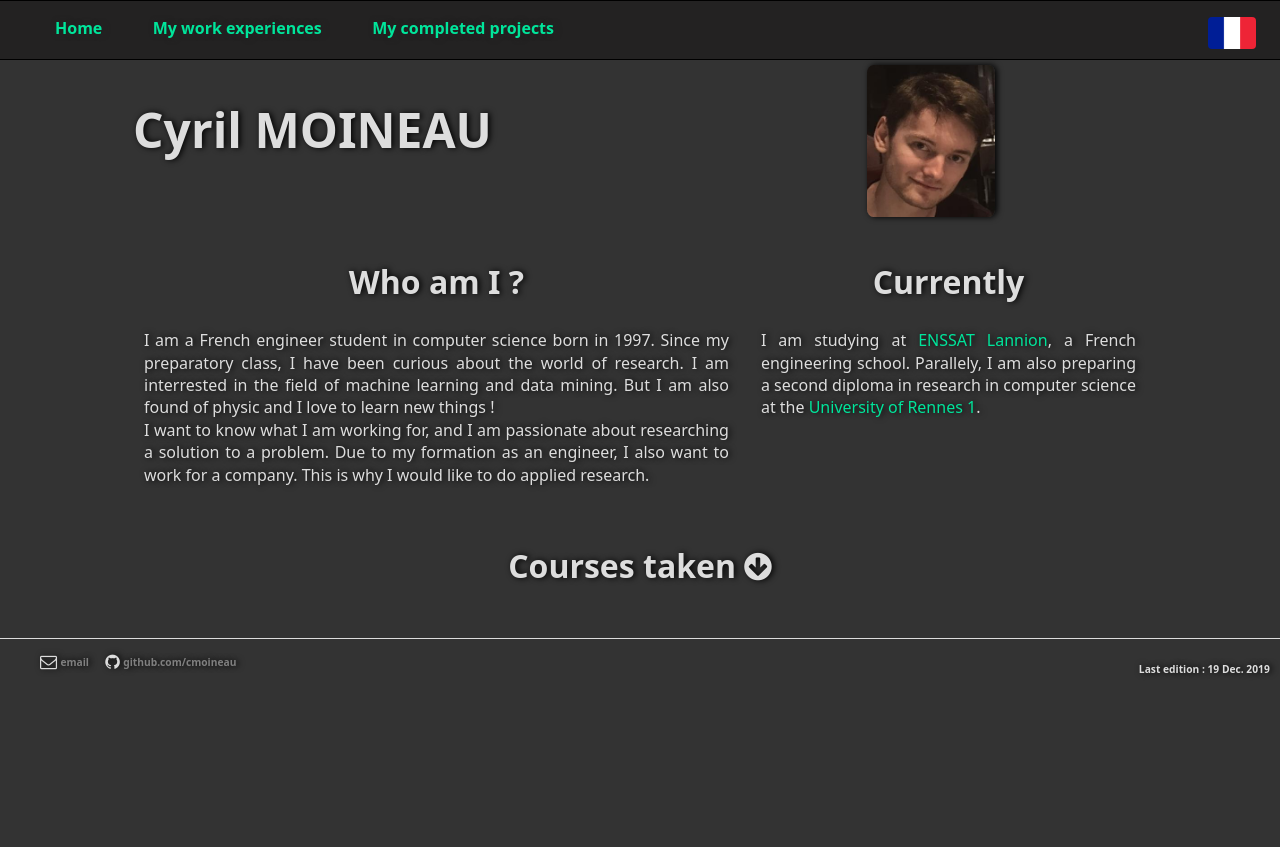
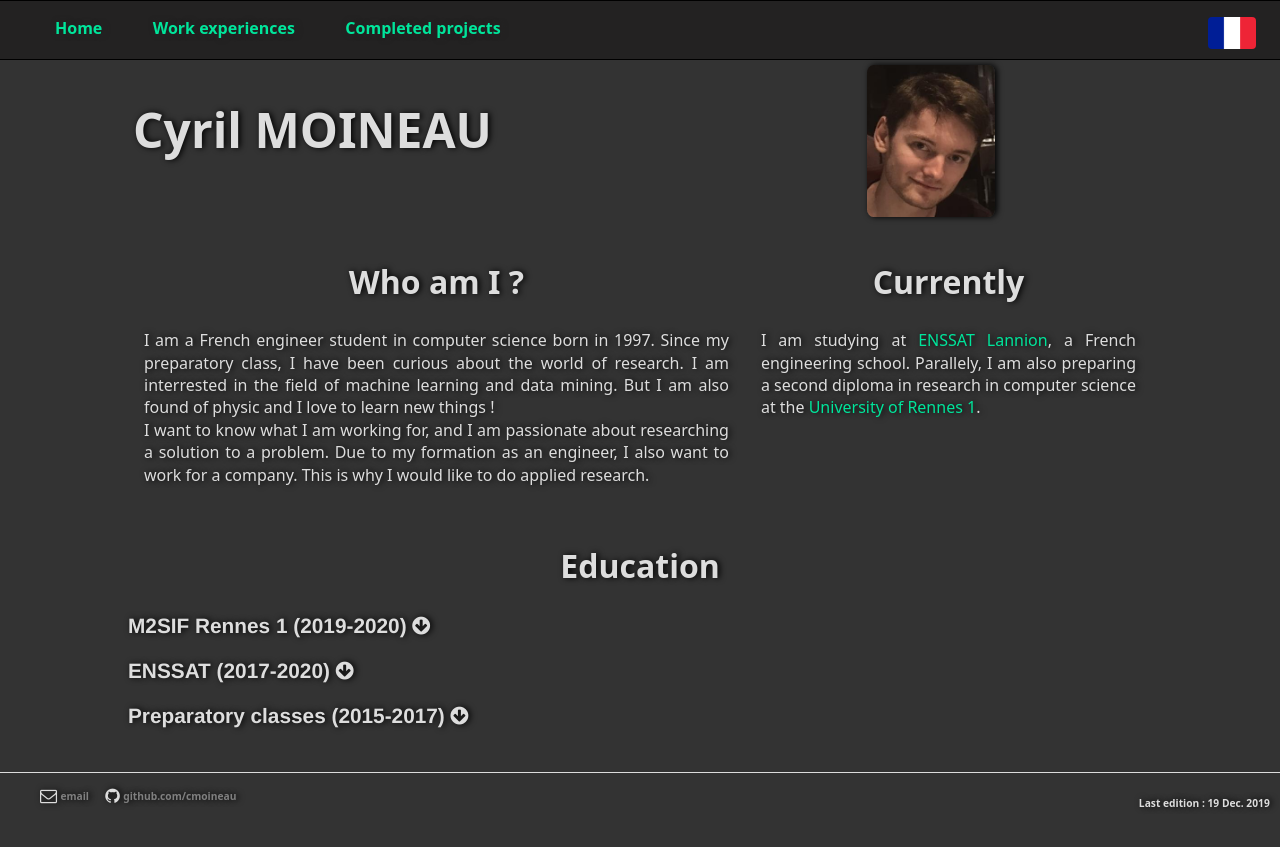
Before and after one commit to cmoineau/cmoineau.github.io, a Jekyll site: the page built from index.html, in a window 1280 px wide. Shown: the top 847 px of the page. Built offline with Jekyll 4.4.1, drawn with Linux system fonts in a browser that asks for light colours.

Commit message:
Hidding lessons I had.

```diff
--- a/_layouts/default.html
+++ b/_layouts/default.html
@@ -16,8 +16,9 @@
 			<nav>
 	    		<ul>
 	        		<li><a href="/">Home</a></li>
-	        		<li><a href="/internship">My work experiences</a></li>
-	        		<li><a href="/project">My completed projects</a></li>
+	        		<li><a href="/internship">Work experiences</a></li>
+	        		<li><a href="/project">Completed projects</a></li>
+
 	        		<a href="/fr" id="flag_link"> <img id="flag" src="/ressources/fr_flag.png" title="Vers le mode Français"> </a>
 	    		</ul>
 
--- a/index.html
+++ b/index.html
@@ -27,22 +27,24 @@
 				</p>
 			</div>
 		</div>
-		<h2>Courses taken
+		<h2>Education</h2>
 
-			<i id="b_show" class="fa fa-arrow-circle-down" aria-hidden="true" onclick="document.getElementById('course_taken').style.display='block';document.getElementById('b_hide').style.display='initial';document.getElementById('b_show').style.display='none';"></i>
+		<h3>M2SIF Rennes 1 (2019-2020)
+			<i id="1_show" class="fa fa-arrow-circle-down" aria-hidden="true" onclick="document.getElementById('msif').style.display='block';document.getElementById('1_hide').style.display='initial';document.getElementById('1_show').style.display='none';"></i>
 
-			<i id="b_hide" class="fa fa-arrow-circle-up" aria-hidden="true" onclick="document.getElementById('course_taken').style.display='none';document.getElementById('b_hide').style.display='none';document.getElementById('b_show').style.display='initial';" style="display:none;"></i></h2>
-
-		<div id="course_taken" style="display:none;">
-		<p>
-		<h3>M2SIF Rennes 1 (2019-2020)</h3>
+			<i id="1_hide" class="fa fa-arrow-circle-up" aria-hidden="true" onclick="document.getElementById('msif').style.display='none';document.getElementById('1_hide').style.display='none';document.getElementById('1_show').style.display='initial';" style="display:none;"></i></h3>
+			<div id="msif" style="display:none;">
 				<ul>
 					<li>Data mining and visualisation</li>
 					<li>Data analysis and probabilistic modeling</li>
 					<li>Writting of scientific publications</li>
 				</ul>
+			</div>
+			<h3>ENSSAT (2017-2020)
+			<i id="2_show" class="fa fa-arrow-circle-down" aria-hidden="true" onclick="document.getElementById('enssat').style.display='block';document.getElementById('2_hide').style.display='initial';document.getElementById('2_show').style.display='none';"></i>
 
-			<h3>ENSSAT (2017-2020)</h3>
+			<i id="2_hide" class="fa fa-arrow-circle-up" aria-hidden="true" onclick="document.getElementById('enssat').style.display='none';document.getElementById('2_hide').style.display='none';document.getElementById('2_show').style.display='initial';" style="display:none;"></i></h3>
+			<div id="enssat" style="display:none;">
 				<ul>
 					<li><strong>Mathematics :</strong>
 						<ul>
@@ -87,8 +89,12 @@
 							<li>Basic digital systems</li>
 						</ul>
 				</ul>
+			</div>
+			<h3>Preparatory classes (2015-2017)
+			<i id="3_show" class="fa fa-arrow-circle-down" aria-hidden="true" onclick="document.getElementById('prep').style.display='block';document.getElementById('3_hide').style.display='initial';document.getElementById('3_show').style.display='none';"></i>
 
-				<h3>Preparatory classes (2015-2017)</h3>
+			<i id="3_hide" class="fa fa-arrow-circle-up" aria-hidden="true" onclick="document.getElementById('prep').style.display='none';document.getElementById('3_hide').style.display='none';document.getElementById('3_show').style.display='initial';" style="display:none;"></i></h3>
+			<div id="prep" style="display:none;">
 				<p>
 					I studied in a French preparatory class from 2015-2017. You can find the syllabus <a href='https://www.optimalsupspe.fr/pc/'>here</a> (in French).
 				</p>
@@ -124,7 +130,6 @@
 							<li>Physic modelistation</li>
 							<li>Recursive programming</li>
 						</ul>
-    		</ul>
-		</p>
-		</div>
+				</ul>
+			</div>
 	</div><!-- /.blurb -->
```
Also changed, not shown: fr/index.html (+15 -10 lines).
